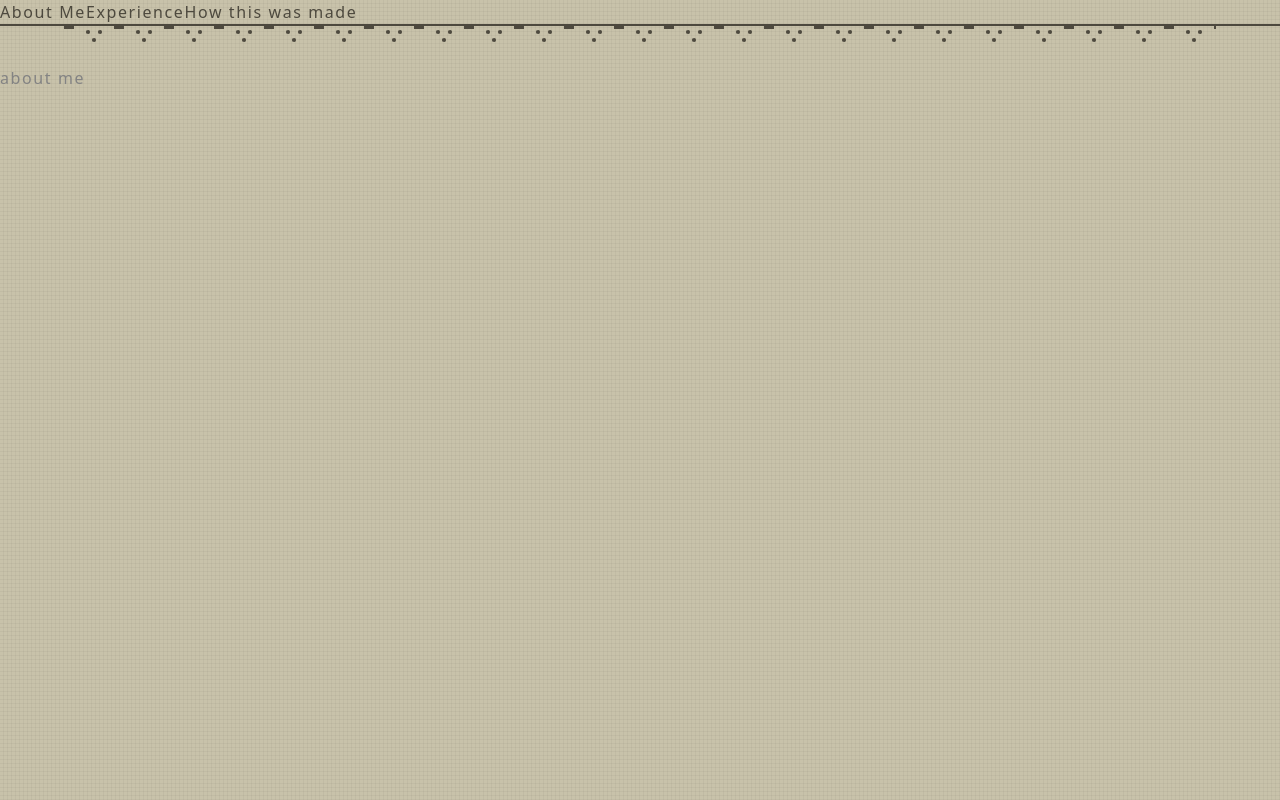
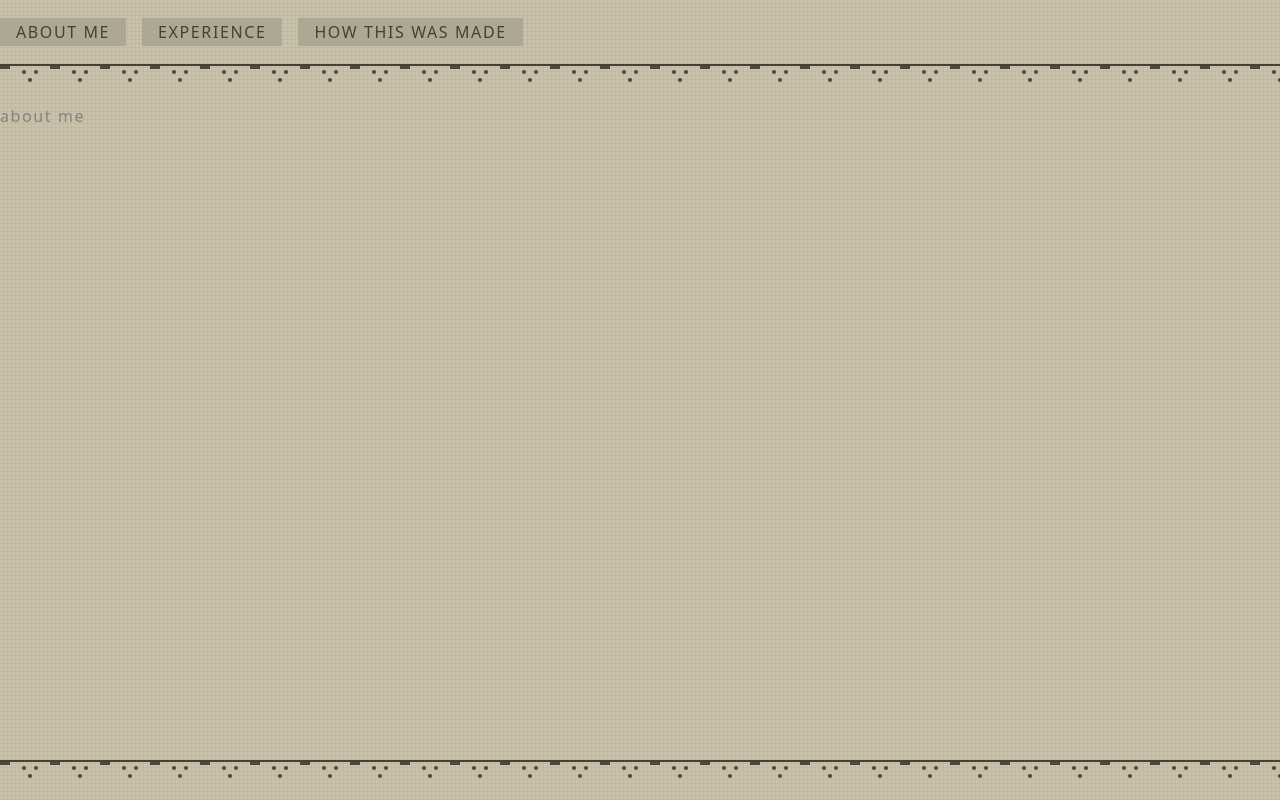
Before and after one commit to pralphv/portfolio-game-screens, a React (Vite) app: page /portfolio-game-screens/about_me in a window 1280 px wide. Built offline with nearby package versions, Linux system fonts and the light colour scheme; what @pixi/react would draw is missing.

Commit message:
update progress

```diff
--- a/src/components/navigationBar/index.css
+++ b/src/components/navigationBar/index.css
@@ -1,16 +1,47 @@
+@keyframes revealLeftToRight {
+  from {
+    clip-path: inset(0 100% 0 0);
+  }
+  to {
+    clip-path: inset(0 0 0 0);
+  }
+}
+
+@keyframes revealRightToLeft {
+  from {
+    clip-path: inset(0 0 0 100%);
+  }
+  to {
+    clip-path: inset(0 0 0 0);
+  }
+}
+
 .pattern {
+  border-top: 2px solid;
   height: 40px;
   padding: 0 4rem;
-  background-size: 50px 3px, 50px 1px, 50px 1px, 50px 1px, 50px 1px, 50px 1px,
-    50px 1px, 50px 1px, 50px 1px;
-  background-position: 0 0, 22px 4px, 22px 5px, 22px 6px, 22px 7px, 28px 12px,
-    28px 13px, 28px 14px, 28px 15px;
-  background-image: linear-gradient(
-      90deg,
-      #4d493e,
-      #4d493e 10px,
-      transparent 10px
-    ),
+  background-size:
+    50px 3px,
+    50px 1px,
+    50px 1px,
+    50px 1px,
+    50px 1px,
+    50px 1px,
+    50px 1px,
+    50px 1px,
+    50px 1px;
+  background-position:
+    0 0,
+    22px 4px,
+    22px 5px,
+    22px 6px,
+    22px 7px,
+    28px 12px,
+    28px 13px,
+    28px 14px,
+    28px 15px;
+  background-image:
+    linear-gradient(90deg, #4d493e, #4d493e 10px, transparent 10px),
     linear-gradient(
       90deg,
       rgba(77, 73, 62, 0.4),
@@ -149,3 +180,17 @@
     );
   background-repeat: repeat-x;
 }
+
+.nier-navbar {
+  animation: revealLeftToRight 0.5s ease-out forwards;
+  animation-delay: 500ms;
+  clip-path: inset(0 100% 0 0);
+}
+
+.pattern.top {
+  animation: revealRightToLeft 0.3s ease-out forwards;
+}
+.pattern.bottom {
+  animation: revealLeftToRight 0.3s ease-out forwards;
+  transform-origin: left;
+}
--- a/src/components/navigationBar/index.tsx
+++ b/src/components/navigationBar/index.tsx
@@ -4,18 +4,34 @@ import "./index.css";
 const NavigationBar = () => {
   return (
     <>
-      <nav>
-        <NavLink to="/about_me">About Me</NavLink>
-        <NavLink to="/experience">Experience</NavLink>
-        <NavLink to="/how_this_was_made">How this was made</NavLink>
+      <nav
+        className="nier-navbar"
+        style={{
+          display: "flex",
+          gap: "1rem",
+          height: "8vh",
+          alignItems: "center",
+        }}
+      >
+        <NavLink to="/about_me">ABOUT ME</NavLink>
+        <NavLink to="/experience">EXPERIENCE</NavLink>
+        <NavLink to="/how_this_was_made">HOW THIS WAS MADE</NavLink>
       </nav>
+      <div>
+        <div>
+          <div className="pattern top" />
+        </div>
+      </div>
       <div
         style={{
-          borderTop: "2px solid",
+          position: "fixed",
+          bottom: 0,
+          left: 0,
+          right: 0,
         }}
       >
-        <div style={{ padding: "0 4rem" }}>
-          <div className="pattern" />
+        <div>
+          <div className="pattern bottom" />
         </div>
       </div>
     </>
--- a/src/index.css
+++ b/src/index.css
@@ -22,7 +22,7 @@ html[data-theme="nier"] {
   --color-primary: #838383; /* Example Nier primary */
   --color-secondary: #e2e8f0; /* Example Nier secondary */
 
-  --color-text-base: #4d493e; /* $color from your snippet */
+  --color-text-base: #464132; /* $color from your snippet */
   --color-text-muted: #718096; /* Example muted text */
 
   --color-background: #c8c2aa; /* $bgColor from your snippet */
@@ -41,7 +41,8 @@ html[data-theme="nier"] {
   body {
     background-color: var(--color-background);
     background-size: 4px 4px;
-    background-image: linear-gradient(
+    background-image:
+      linear-gradient(
         90deg,
         transparent,
         transparent 3px,
@@ -50,7 +51,8 @@ html[data-theme="nier"] {
       linear-gradient(transparent, transparent 3px, rgba(0, 0, 0, 0.07) 4px);
     background-repeat: repeat; /* Crucial for grids! Ensure the pattern tiles */
     /* Inner box shadow */
-    box-shadow: inset 0 0 150px rgba(var(--color-text-base-rgb), 0.4),
+    box-shadow:
+      inset 0 0 150px rgba(var(--color-text-base-rgb), 0.4),
       inset 0 0 150px rgba(var(--color-text-base-rgb), 0.3);
 
     /* Other body styles */
@@ -63,4 +65,41 @@ html[data-theme="nier"] {
     flex-direction: column;
     letter-spacing: 0.1rem;
   }
+
+  a {
+    background-color: #aca894;
+    padding: 0.1rem 1rem;
+    position: relative;
+
+    /* Create the pseudo-elements always, but hidden initially */
+    &::before,
+    &::after {
+      content: "";
+      position: absolute;
+      left: 0;
+      top: -3px;
+      height: 1px;
+      background-color: #434038;
+      width: 100%;
+      opacity: 0;
+      transition: opacity 0.3s ease;
+    }
+
+    &::after {
+      top: auto;
+      height: 1px;
+      bottom: -3px; /* Position for ::after */
+    }
+
+    &:hover {
+      background-color: #434038;
+      color: var(--color-background);
+    }
+
+    /* On hover, expand the borders to full width */
+    &:hover::before,
+    &:hover::after {
+      opacity: 100%;
+    }
+  }
 }
```
